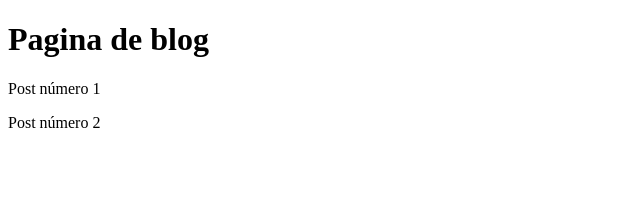
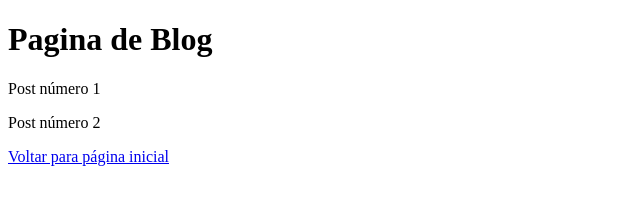
Before and after one commit to higucavalcanti/Estudando_Git_e_GitHub, a plain HTML site: page site_de_vendas/blog.html in a window 1280 px wide. Shown: the whole page, without its empty margins (0-640 px from the left). Drawn offline with Linux system fonts and the light colour scheme.

Commit message:
update blog and index pages

```diff
--- a/site_de_vendas/blog.html
+++ b/site_de_vendas/blog.html
@@ -6,8 +6,9 @@
     <title>Document</title>
 </head>
 <body>
-    <h1>Pagina de blog</h1>
+    <h1>Pagina de Blog</h1>
     <p>Post número 1</p>
     <p>Post número 2</p>
+    <a href="index.html">Voltar para página inicial</a>
 </body>
 </html>
```
Also changed, not shown: site_de_vendas/index.html (+2 -0 lines).
